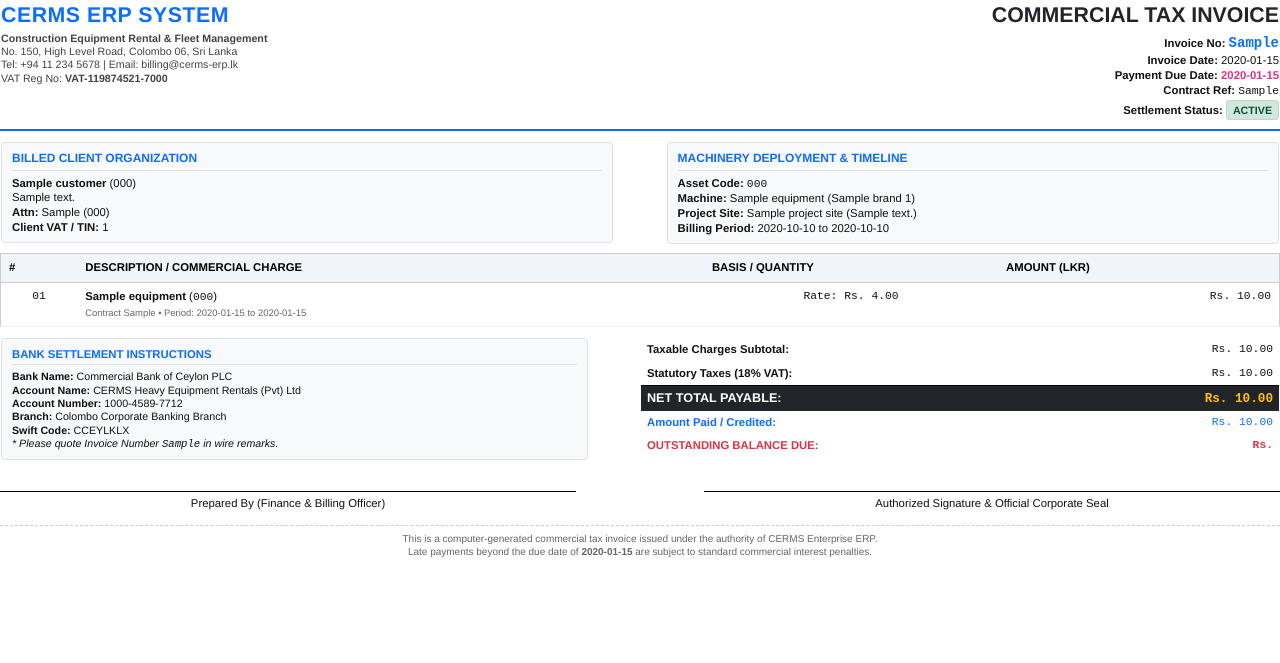
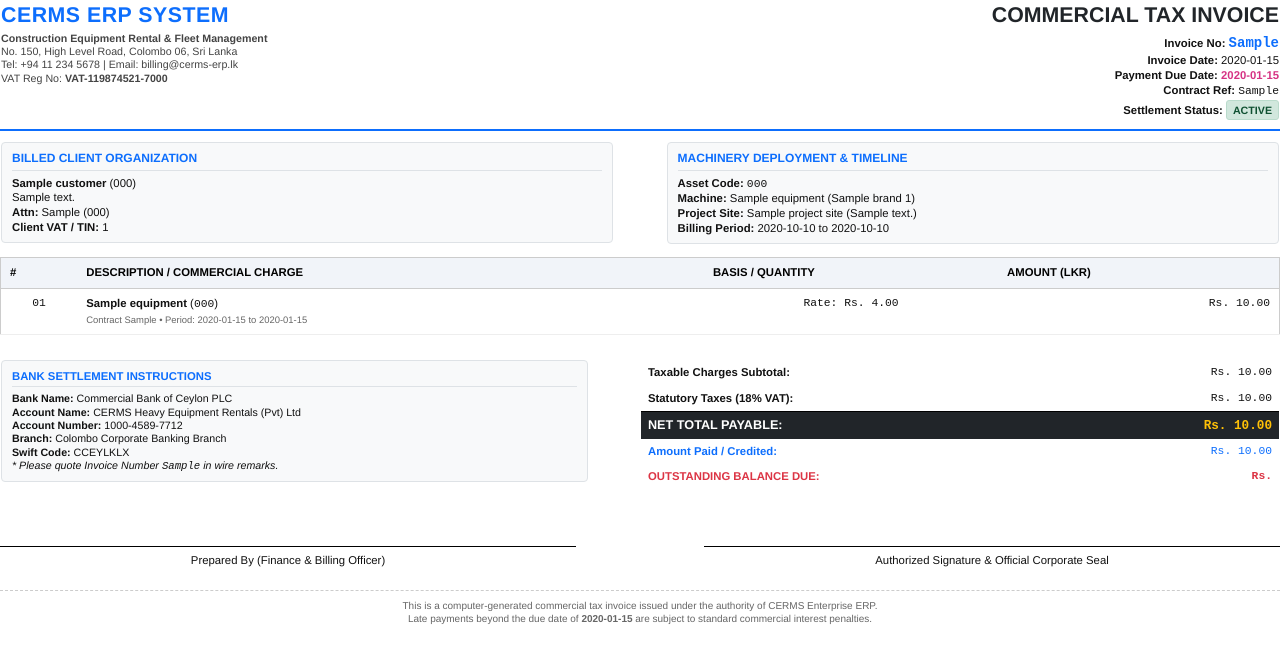
Before and after one commit to poornabhagya/cerms-erp-system, a Django app: template templates/finance/invoice_pdf.html in a window 1280 px wide. Shown: the top 663 px of the page. Run offline with Django 5.2, Linux system fonts and the light colour scheme; the template is opened without the code that fills it: most values are stand-ins (such as "Sample title", 1, 10 or a date in 2020).

Commit message:
fix(finance): add adequate vertical spacing between sections in Tax Invoice PDF

```diff
--- a/templates/finance/invoice_pdf.html
+++ b/templates/finance/invoice_pdf.html
@@ -124,8 +124,8 @@
         }
 
         .items-table {
-            margin-top: 8px;
-            margin-bottom: 10px;
+            margin-top: 12px;
+            margin-bottom: 24px;
             border: 1px solid #cccccc;
         }
 
@@ -135,13 +135,13 @@
             font-weight: bold;
             font-size: 8.5pt;
             text-align: left;
-            padding: 6px 8px;
+            padding: 7px 9px;
             border-bottom: 1px solid #cccccc;
             text-transform: uppercase;
         }
 
         .items-table td {
-            padding: 6px 8px;
+            padding: 7px 9px;
             border-bottom: 1px solid #eeeeee;
             font-size: 8.5pt;
             vertical-align: top;
@@ -159,13 +159,18 @@
             font-family: 'Courier New', Courier, monospace;
         }
 
+        .totals-section-wrapper {
+            margin-top: 20px;
+            margin-bottom: 20px;
+        }
+
         .totals-table {
             width: 100%;
             border-collapse: collapse;
         }
 
         .totals-table td {
-            padding: 4px 6px;
+            padding: 5px 7px;
             font-size: 8.5pt;
             vertical-align: middle;
         }
@@ -206,17 +211,18 @@
         }
 
         .footer-note {
-            margin-top: 12px;
+            margin-top: 20px;
             font-size: 7.5pt;
             color: #666666;
             border-top: 1px dashed #cccccc;
-            padding-top: 6px;
+            padding-top: 8px;
             page-break-inside: avoid;
             break-inside: avoid;
         }
 
         .signature-section {
-            margin-top: 25px;
+            margin-top: 48px;
+            margin-bottom: 15px;
             width: 100%;
             page-break-inside: avoid;
             break-inside: avoid;
@@ -227,7 +233,7 @@
             border-top: 1px solid #000000;
             text-align: center;
             font-size: 8.5pt;
-            padding-top: 4px;
+            padding-top: 6px;
         }
     </style>
 </head>
@@ -374,7 +380,7 @@
     </table>
 
     <!-- Commercial Financial Totals & Settlement Instructions -->
-    <table class="keep-together" style="width: 100%; margin-top: 6px;">
+    <table class="keep-together totals-section-wrapper" style="width: 100%; margin-top: 24px;">
         <tr>
             <td style="width: 46%; vertical-align: top;">
                 <div class="info-card" style="font-size: 8pt; line-height: 1.25;">
```
